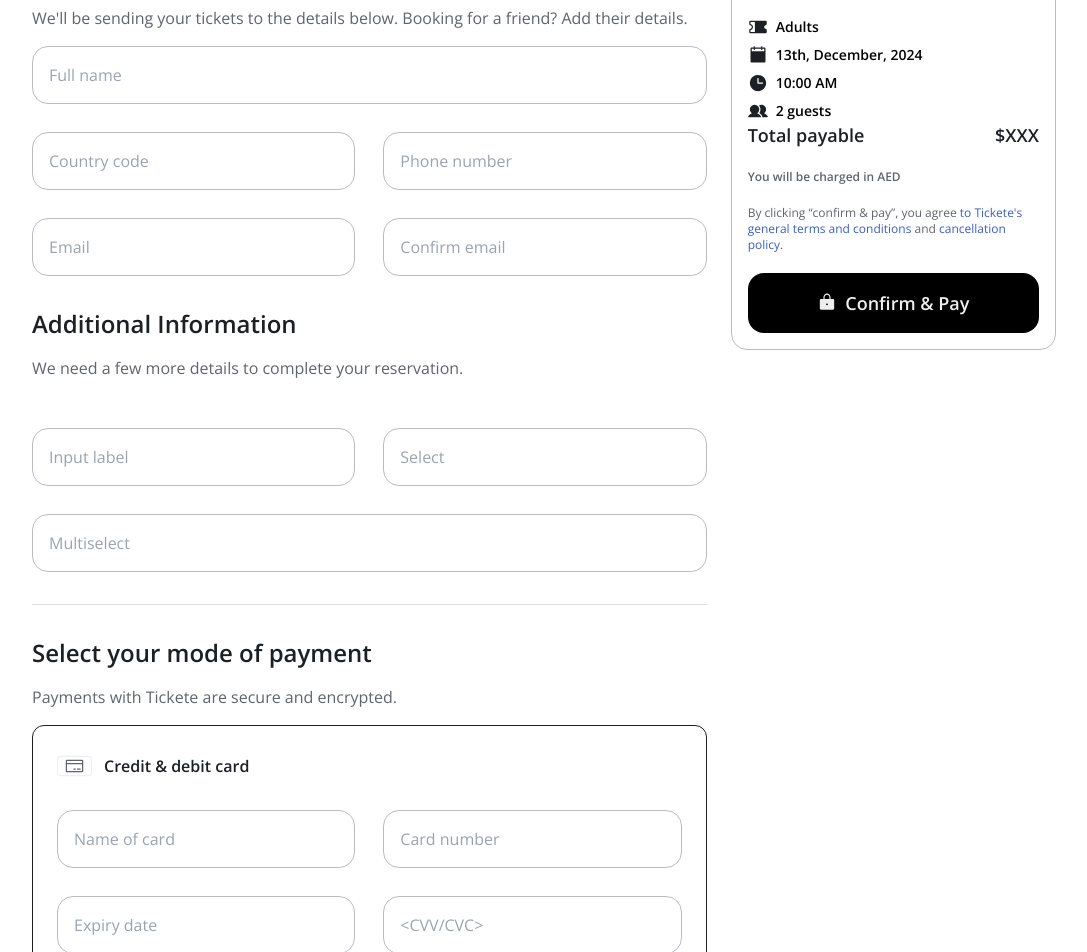
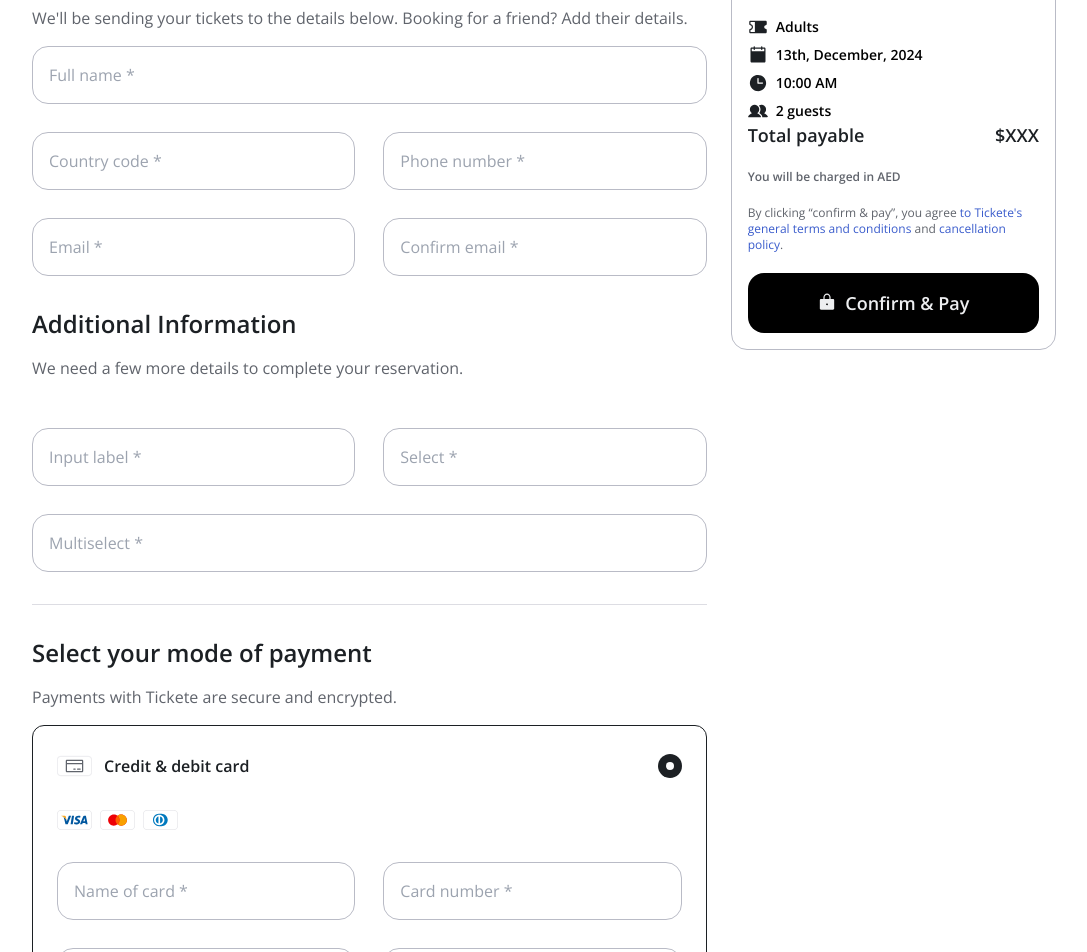
Before and after one commit to AHTHneeuhl/tickete, a Next.js app: page / in a window 1280 px wide. Shown: the part 420-1372 px from the top of the page, without its empty margins (96-1183 px from the left). Built offline with nearby package versions, Linux system fonts and the light colour scheme.

Commit message:
style: update input fields

```diff
--- a/src/components/Header.tsx
+++ b/src/components/Header.tsx
@@ -3,7 +3,7 @@ import Image from "next/image";
 const Header: React.FC = () => {
   return (
     <div className="px-32 flex flex-row justify-between items-center py-4">
-      <Image src="/logo_small.svg" alt="" width={127} height={32} />
+      <Image src="/logo-small.svg" alt="" width={127} height={32} />
       <div className="flex flex-row items-center justify-center gap-2">
         <Image src="/lock.svg" alt="" width={20} height={20} />
         <p className="text-base font-semibold text-grey-secondary">Checkout</p>
--- a/src/components/payments/AdditionalInfo.tsx
+++ b/src/components/payments/AdditionalInfo.tsx
@@ -11,21 +11,21 @@ const AdditionalInfo: React.FC = () => {
       </div>
       <form className="grid grid-cols-2 gap-7">
         <input
-          className="rounded-2xl border border-border-grey-default p-4 col-span-1"
+          className="rounded-2xl border border-border-grey-default p-4 col-span-1 focus:outline-none"
           type="text"
-          placeholder="Input label"
+          placeholder="Input label *"
           required
         />
         <input
-          className="rounded-2xl border border-border-grey-default p-4 col-span-1"
+          className="rounded-2xl border border-border-grey-default p-4 col-span-1 focus:outline-none"
           type="text"
-          placeholder="Select"
+          placeholder="Select *"
           required
         />
         <input
-          className="rounded-2xl border border-border-grey-default p-4 col-span-2"
+          className="rounded-2xl border border-border-grey-default p-4 col-span-2 focus:outline-none"
           type="text"
-          placeholder="Multiselect"
+          placeholder="Multiselect *"
           required
         />
       </form>
--- a/src/components/payments/PaymentMethod.tsx
+++ b/src/components/payments/PaymentMethod.tsx
@@ -8,30 +8,42 @@ const PaymentMethod: React.FC = () => {
         <h4 className="text-grey-primary text-base font-semibold">
           Credit & debit card
         </h4>
+        <Image
+          src="/radio.svg"
+          alt=""
+          height={24}
+          width={24}
+          className="ml-auto"
+        />
+      </div>
+      <div className="flex flex-row gap-2">
+        <Image src="/visa.svg" alt="" width={35} height={20} />
+        <Image src="/mastercard.svg" alt="" width={35} height={20} />
+        <Image src="/diners-club.svg" alt="" width={35} height={20} />
       </div>
       <form className="grid grid-cols-2 gap-7">
         <input
-          className="rounded-2xl border border-border-grey-default p-4 col-span-1"
+          className="rounded-2xl border border-border-grey-default p-4 col-span-1 focus:outline-none"
           type="text"
-          placeholder="Name of card"
+          placeholder="Name of card *"
           required
         />
         <input
-          className="rounded-2xl border border-border-grey-default p-4 col-span-1"
+          className="rounded-2xl border border-border-grey-default p-4 col-span-1 focus:outline-none"
           type="text"
-          placeholder="Card number"
+          placeholder="Card number *"
           required
         />
         <input
-          className="rounded-2xl border border-border-grey-default p-4 col-span-1"
+          className="rounded-2xl border border-border-grey-default p-4 col-span-1 focus:outline-none"
           type="text"
-          placeholder="Expiry date"
+          placeholder="Expiry date *"
           required
         />
         <input
-          className="rounded-2xl border border-border-grey-default p-4 col-span-1"
+          className="rounded-2xl border border-border-grey-default p-4 col-span-1 focus:outline-none"
           type="text"
-          placeholder="<CVV/CVC>"
+          placeholder="<CVV/CVC> *"
           required
         />
       </form>
--- a/src/components/payments/UserDetails.tsx
+++ b/src/components/payments/UserDetails.tsx
@@ -10,33 +10,33 @@ const UserDetails: React.FC = () => {
       </p>
       <form className="grid grid-cols-2 gap-7">
         <input
-          className="rounded-2xl border border-border-grey-default p-4 col-span-2"
+          className="rounded-2xl border border-border-grey-default p-4 col-span-2 focus:outline-none"
           type="text"
-          placeholder="Full name"
+          placeholder="Full name *"
           required
         />
         <input
-          className="rounded-2xl border border-border-grey-default p-4 col-span-1"
+          className="rounded-2xl border border-border-grey-default p-4 col-span-1 focus:outline-none"
           type="text"
-          placeholder="Country code"
+          placeholder="Country code *"
           required
         />
         <input
-          className="rounded-2xl border border-border-grey-default p-4 col-span-1"
+          className="rounded-2xl border border-border-grey-default p-4 col-span-1 focus:outline-none"
           type="number"
-          placeholder="Phone number"
+          placeholder="Phone number *"
           required
         />
         <input
-          className="rounded-2xl border border-border-grey-default p-4 col-span-1"
+          className="rounded-2xl border border-border-grey-default p-4 col-span-1 focus:outline-none"
           type="email"
-          placeholder="Email"
+          placeholder="Email *"
           required
         />
         <input
-          className="rounded-2xl border border-border-grey-default p-4 col-span-1"
+          className="rounded-2xl border border-border-grey-default p-4 col-span-1 focus:outline-none"
           type="email"
-          placeholder="Confirm email"
+          placeholder="Confirm email *"
           required
         />
       </form>
```
Also changed, not shown: public/logo-small.svg (renamed from public/logo_small.svg), public/radio.svg (added).
